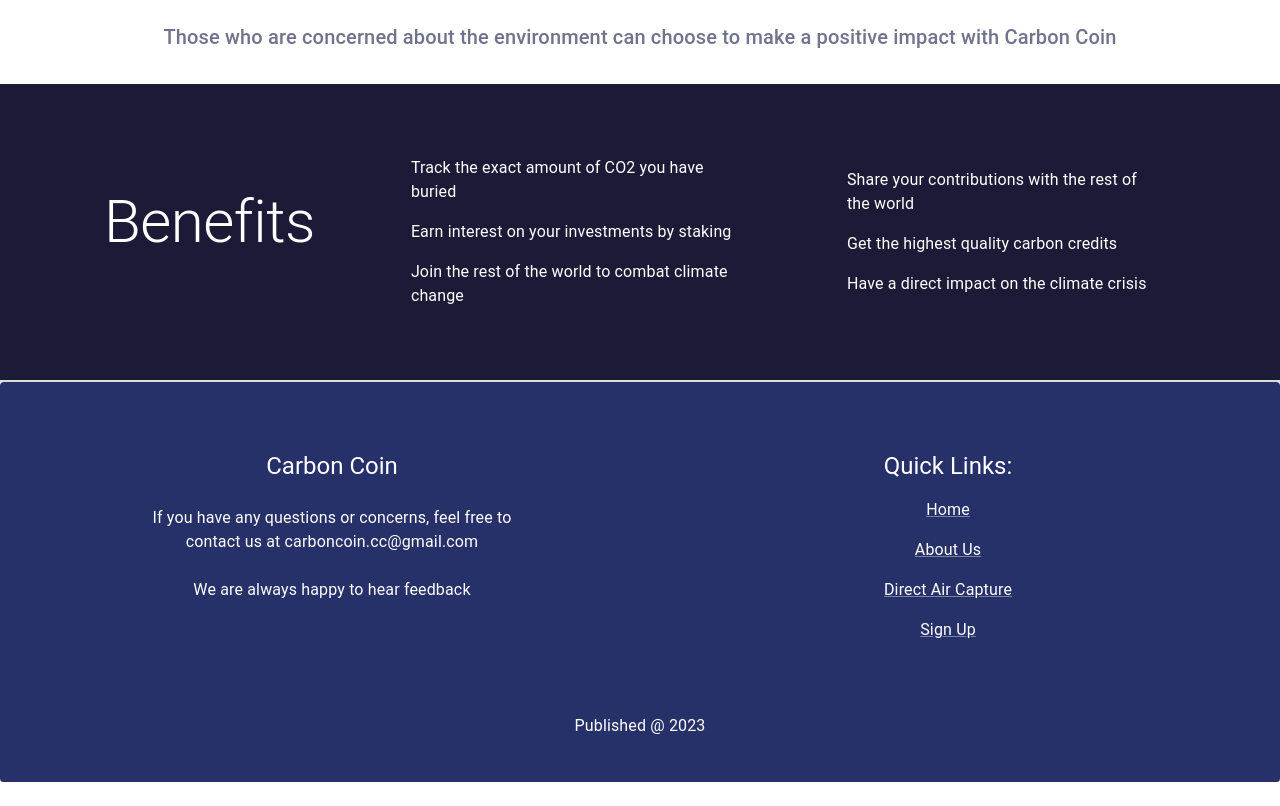
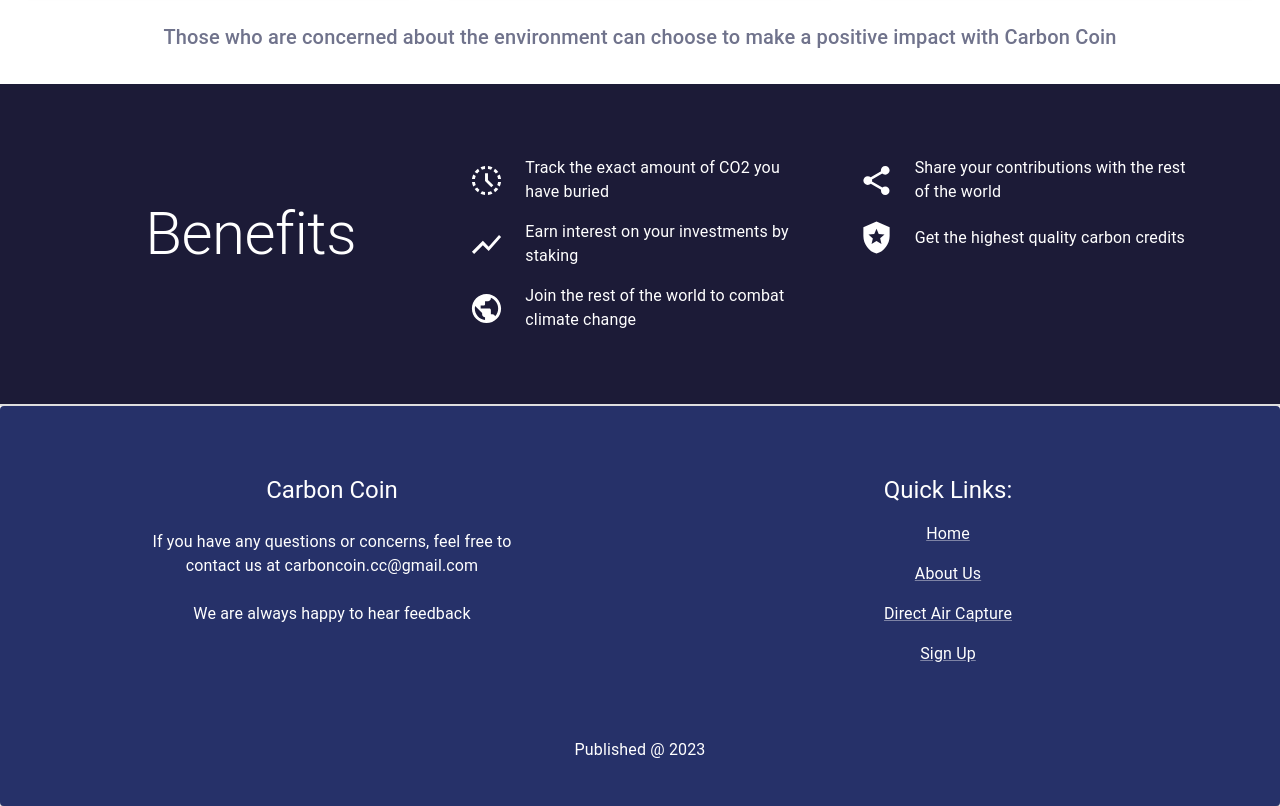
Before and after one commit to Aadityaa23/cc2, a React (Create React App) app: page / in a window 1280 px wide. Shown: the part 2176-2982 px from the top of the page. Before the commit the page ends 2958 px from the top, so only its background shows below. Built offline with nearby package versions, Linux system fonts and the light colour scheme.

Commit message:
Added icons to the benefits section

```diff
--- a/src/pages/Home.js
+++ b/src/pages/Home.js
@@ -14,6 +14,7 @@ import {
 	Card,
 	List,
 	ListItem,
+	ListItemIcon,
 } from "@mui/material";
 import { Box } from "@mui/system";
 import React from "react";
@@ -31,8 +32,11 @@ import {
 import { useMediaQuery } from "react-responsive";
 import BanImage from "../components/circle.jpg";
 import { useState, useContext, useEffect } from "react";
-
-import CloseIcon from "@mui/icons-material/Close";
+import HistoryToggleOffIcon from "@mui/icons-material/HistoryToggleOff";
+import ShowChartIcon from "@mui/icons-material/ShowChart";
+import PublicIcon from "@mui/icons-material/Public";
+import ShareIcon from "@mui/icons-material/Share";
+import LocalPoliceIcon from "@mui/icons-material/LocalPolice";
 
 import MyDialog from "../components/MyDialog";
 
@@ -249,71 +253,97 @@ function Home() {
 					</Typography>
 					<br />
 				</Container>
+
 				<Container
 					sx={{
-						display: "flex",
-						flexDirection: flexDir,
 						alignItems: "center",
 						justifyContent: "center",
 						py: 7,
-						px: 10,
+						px: isMobile ? 5 : 10,
 					}}
 				>
-					<Box
+					<Grid container spacing={2}>
+						<Grid
+							item
 							sx={{
-							p: 5,
+								display: "flex",
+								alignItems: "center",
+								justifyContent: "center",
 							}}
+							xs={12}
+							sm={6}
+							md={4}
+							lg={4}
+							xl={2}
 						>
 							<Typography variant="h2" gutterBottom>
 								Benefits
 							</Typography>
-					</Box>
-					<Box
-						sx={{
-							px: isMobile ? 1 : 5,
-						}}
-					>
+						</Grid>
+						<Grid item xs={12} sm={6} md={4} lg={4} xl={2}>
 							<List>
 								<ListItem>
+									<ListItemIcon>
+										<HistoryToggleOffIcon
+											fontSize="large"
+											sx={{ color: theme.palette.primary.light }}
+										/>
+									</ListItemIcon>
 									<Typography variant="body">
 										Track the exact amount of CO2 you have buried
 									</Typography>
 								</ListItem>
 								<ListItem>
+									<ListItemIcon>
+										<ShowChartIcon
+											fontSize="large"
+											sx={{ color: theme.palette.secondary.light }}
+										/>
+									</ListItemIcon>
 									<Typography variant="body">
 										Earn interest on your investments by staking
 									</Typography>
 								</ListItem>
 								<ListItem>
+									<ListItemIcon>
+										<PublicIcon
+											fontSize="large"
+											sx={{ color: theme.palette.secondary.light }}
+										/>
+									</ListItemIcon>
 									<Typography variant="body">
 										Join the rest of the world to combat climate change
 									</Typography>
 								</ListItem>
 							</List>
-					</Box>
-					<Box
-						sx={{
-							px: isMobile ? 1 : 5,
-						}}
-					>
+						</Grid>
+						<Grid item xs={12} sm={6} md={4} lg={4} xl={2}>
 							<List>
 								<ListItem>
+									<ListItemIcon>
+										<ShareIcon
+											fontSize="large"
+											sx={{ color: theme.palette.secondary.light }}
+										/>
+									</ListItemIcon>
 									<Typography variant="body">
 										Share your contributions with the rest of the world
 									</Typography>
 								</ListItem>
 								<ListItem>
+									<ListItemIcon>
+										<LocalPoliceIcon
+											fontSize="large"
+											sx={{ color: theme.palette.secondary.light }}
+										/>
+									</ListItemIcon>
 									<Typography variant="body">
 										Get the highest quality carbon credits
 									</Typography>
 								</ListItem>
-							<ListItem>
-								<Typography variant="body">
-									Have a direct impact on the climate crisis
-								</Typography>
-							</ListItem>
 							</List>
-					</Box>
+						</Grid>
+					</Grid>
 				</Container>
 			</Main>
 			<Footer></Footer>
```
Lines whose indentation alone changed are shown as unchanged.
